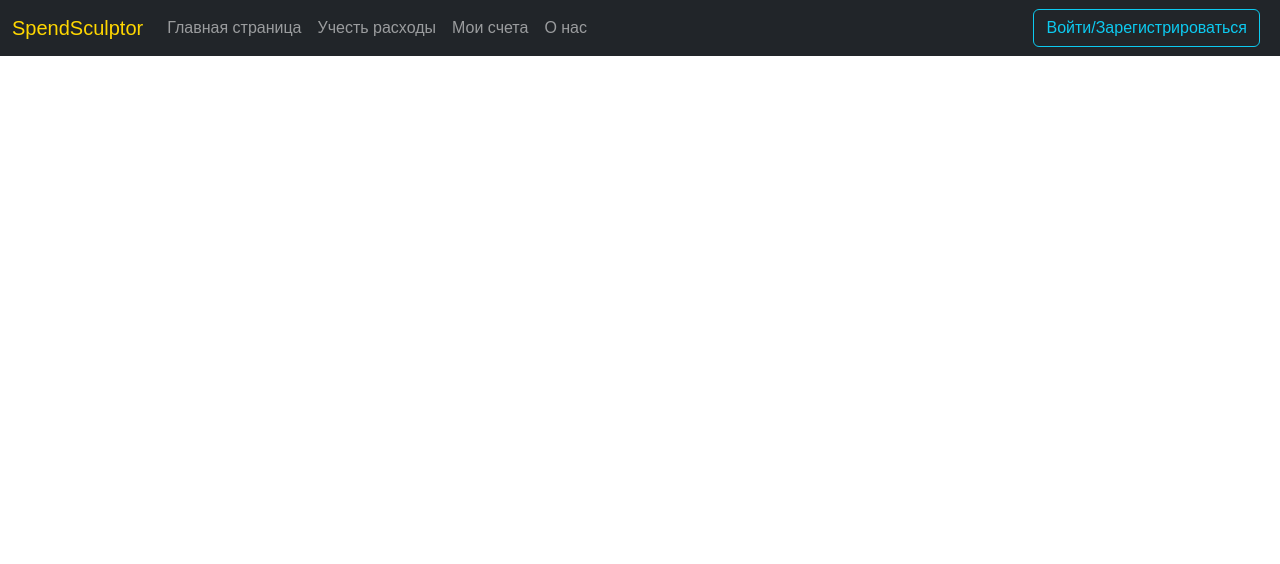
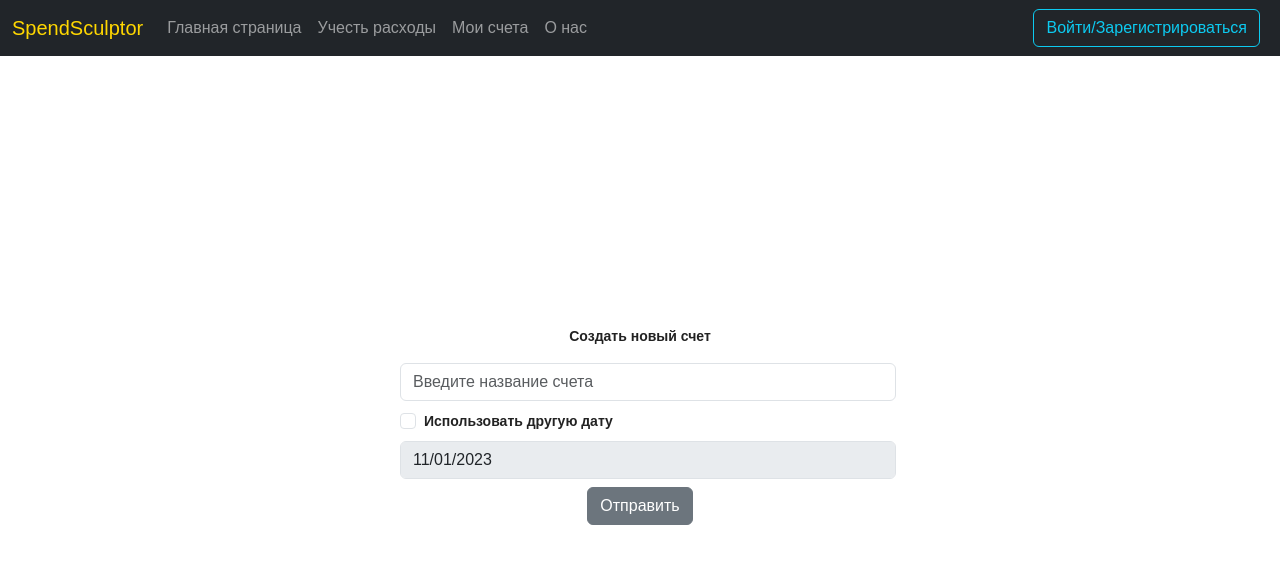
Before and after one commit to gavenktar/SpendSculptorFrontend, a React (Create React App) app: page /account/new in a window 1280 px wide. Shown: the top 564 px of the page. Built offline with nearby package versions, Linux system fonts and the light colour scheme.

Commit message:
add AccountAdding

```diff
--- a/src/App.css
+++ b/src/App.css
@@ -50,6 +50,10 @@
   color:black;
 }
 
+.AlignLeft {
+  text-align: left;
+}
+
 
 .App {
   background-color: white;
--- a/src/App.jsx
+++ b/src/App.jsx
@@ -7,6 +7,7 @@ import Home from './component/home/Home'
 import Auth from './component/auth/auth'
 import {useState} from "react";
 import Accounts from "./component/Accounts/Accounts";
+import AccountForm from "./component/Accounts/AccountForm";
 
 
 function App() {
@@ -26,6 +27,7 @@ function App() {
                     <Route path="/" element={<Home/>}/>
                     <Route path="/auth"  element={<Auth updateHeaderState = {updateHeaderState} />}/>
                     <Route path="/accounts" element={<Accounts/>} />
+                    <Route path="/account/new" element={<AccountForm />} />
                 </Routes>
         </div>
     );
--- /dev/null
+++ b/src/component/Accounts/AccountForm.jsx
@@ -0,0 +1,78 @@
+import {Alert, Form} from "react-bootstrap";
+import Button from "react-bootstrap/Button";
+import {useState} from "react";
+import data from "bootstrap/js/src/dom/data";
+import {instance} from "../../api/axiosConfig";
+
+
+const AccountForm = () => {
+    let newDate = new Date().toISOString().slice(0, 10);
+    const [date, setDate] = useState(newDate);
+
+    const [enabledDate, setEnable] = useState(false);
+    const [message, setMessage] = useState("");
+
+    const handleCheck = (e) => {
+        setEnable(!enabledDate);
+        if (enabledDate === true) {
+            setDate(newDate);
+        }
+    }
+    const handleDate = (e) => {
+        setDate(e.target.value)
+    }
+
+    const handleSubmit = (e) => {
+        e.preventDefault();
+        const formData = new FormData(e.target);
+        let dataToSend = {}
+        dataToSend = Object.fromEntries(formData);
+        if (!enabledDate){
+            delete dataToSend.check;
+            dataToSend["date"] = newDate;
+        }else{
+            delete dataToSend.check;
+        }
+        instance.post("/accounts/new",dataToSend).then(response => {
+            (response.data && response.data.message) ? setMessage(response.data.message) : setMessage("Произошла ошибка")
+        }).catch(error => {
+            error.request ? setMessage(error.request) : setMessage("Произошла ошибка")
+            }
+        )
+    }
+
+
+    const today = new Date();
+    return (
+        <div className="d-flex flex-column align-items-center flex-grow-1">
+            <div className="d-flex flex-row align-items-center flex-grow-1 " style={{
+                minWidth: 250,
+                width: '40%'
+            }}>
+                <Form className=" m-2   mt-0 -50 align-items-center flex-grow-1 h-50 " onSubmit={handleSubmit}>
+                    <Form.Label> Создать новый счет</Form.Label>
+                    {
+                        message && <Alert>{message}</Alert>
+                    }
+                    <Form.Control type="text" className="m-2" placeholder={"Введите название счета"} name="name"></Form.Control>
+                    <Form.Check
+                        type="checkbox"
+                        style={{
+                            textAlign: "start"
+                        }}
+                        name = "check"
+                        label="Использовать другую дату"
+                        className="m-2"
+                        value={enabledDate}
+                        onChange={handleCheck}
+                    />
+                    <Form.Control type="date" name="date" className="m-2" value={date} onChange={handleDate}
+                                  placeholder={"Введите дату открытия"} disabled={!enabledDate}></Form.Control>
+                    <Button type="submit" variant="secondary">Отправить</Button>
+                </Form>
+            </div>
+        </div>
+    )
+}
+
+export default AccountForm;
--- a/src/component/Accounts/Accounts.jsx
+++ b/src/component/Accounts/Accounts.jsx
@@ -3,11 +3,13 @@ import {instance} from "../../api/axiosConfig";
 import AccountCard from "../accountCard/AccountCard";
 import {useEffect, useState} from "react";
 import Container from "react-bootstrap/Container";
+import { newAccountFakeObject } from "../../constants/Constants"
 
 const Accounts = () => {
 
     const [data, setData] = useState([]);
 
+    const [result, setResult] = useState();
 
     useEffect(() => {
         const fetchData = async () => {
@@ -21,6 +23,7 @@ const Accounts = () => {
 
         fetchData();
     }, []);
+
 
     return (
         <>
@@ -36,6 +39,7 @@ const Accounts = () => {
                             }
                         )
                     }
+                    <AccountCard item={newAccountFakeObject}/>
                 </CardGroup>
             </Container>
         </>
--- a/src/component/accountCard/AccountCard.jsx
+++ b/src/component/accountCard/AccountCard.jsx
@@ -2,20 +2,35 @@ import Card from "react-bootstrap/Card";
 import {NavLink} from "react-router-dom";
 import React from "react";
 import Button from "react-bootstrap/Button";
-
+import { newAccountFakeObject } from "../../constants/Constants"
 
 const AccountCard = (props)=>{
+    let item;
     if (props === undefined) return;
+
+    if (props.item === newAccountFakeObject) {
+        return (
+            <Card className="m-2 border-2 mw-100 flex-grow-1" style={{minWidth: 200}}>
+                <Card.Body>
+                    <Card.Title>Создать новый счет</Card.Title>
+                    <Button variant="primary " style={{maxWidth: 200}} className="m-2">
+                        <NavLink className="nav-link" to={`/account/new`}>Создать новый счет</NavLink>
+                    </Button>
+                </Card.Body>
+            </Card>
+        )
+    }
     return(
-        <Card className="m-2 border-2 mw-100" style={{minWidth: 200}}>
+        <Card className="m-2 border-2 mw-100 flex-grow-1" style={{minWidth: 200}}>
             <Card.Body>
                 <Card.Title>{props.item.name}</Card.Title>
 
-                {props.item.dateCreated && <Card.Text>Создан {props.item.dateCreated}</Card.Text>
-
-                }
+                {props.item.dateCreated && <Card.Text>Создан {props.item.dateCreated}</Card.Text> }
                 <Button variant="primary " style={{maxWidth: 200}} className="m-2">
                     <NavLink className="nav-link" to={`/account/${props.item.id}`}>Перейти в меню счета</NavLink>
+                </Button>
+                <Button variant="primary " style={{maxWidth: 200}} className="m-2">
+                    <NavLink className="nav-link" to={`/addreceipt/${props.item.id}`}>Добавить чек</NavLink>
                 </Button>
                 <Button variant="primary" style={{maxWidth: 200}}>
                     <NavLink className="nav-link" to="/">Выйти из счета</NavLink>
--- /dev/null
+++ b/src/constants/Constants.js
@@ -0,0 +1,4 @@
+export const newAccountFakeObject = {
+    isNew : true,
+    isSecret : true,
+}
```
